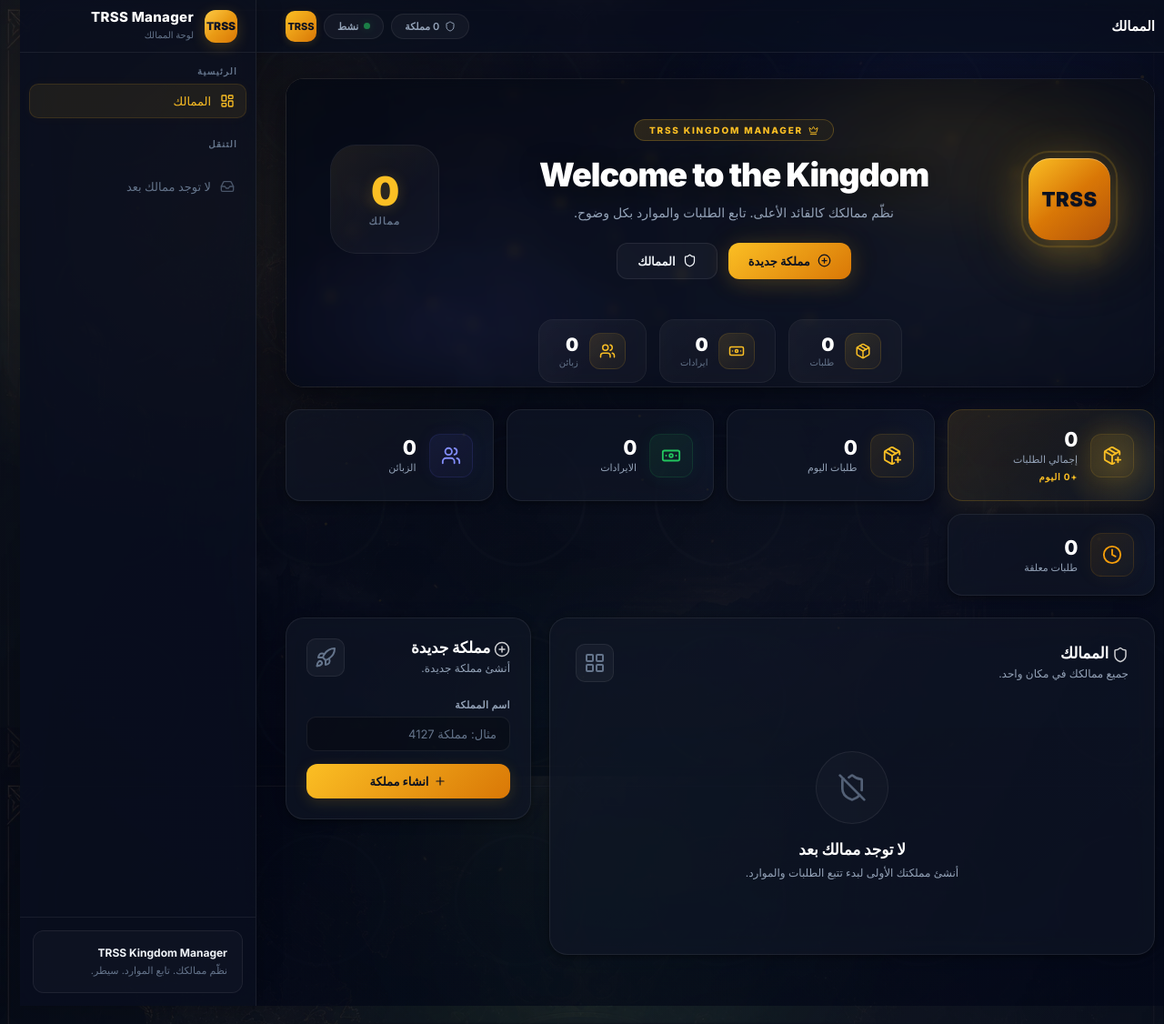
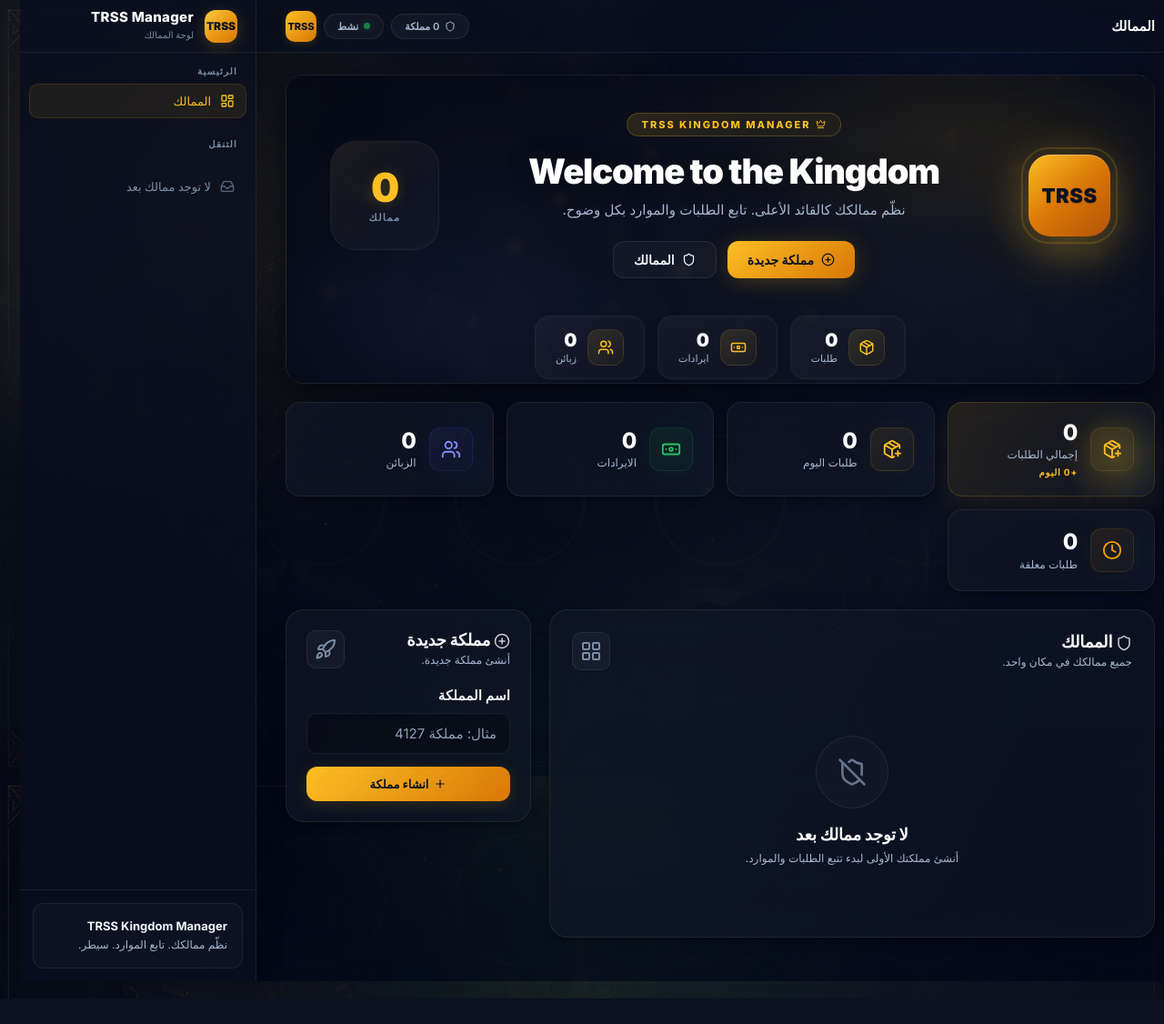
Before and after one commit to ahmadalknk323-cmd/orders-tracker, a Flask app: page / in a window 1280 px wide. Shown: the whole page at 91% size. After the commit the page ends 1098 px from the top, so only its background shows below. Run offline with Flask 3, Linux system fonts and the light colour scheme; data that the repository does not hold is empty.

Commit message:
Premium typography overhaul: bigger labels, glowing resources, brighter headings, glass text-shadow, denser cards, improved Arabic readability

```diff
--- a/static/style.css
+++ b/static/style.css
@@ -26,8 +26,8 @@
   --danger-glow:rgba(239,68,68,.1);
   --text:#F1F5F9;
   --text-bright:#FFFFFF;
-  --muted:#94A3B8;
-  --muted-dim:#64748B;
+  --muted:#A8B8D0;
+  --muted-dim:#7B8DA6;
   --food:#F97316;
   --wood:#D2A679;
   --stone:#94A3B8;
@@ -157,8 +157,8 @@ img{display:block;max-width:100%}
   padding:16px;border-radius:var(--radius);
   background:rgba(255,255,255,.025);border:1px solid var(--border);
 }
-.sidebar-footer-card h4{font-size:12px;font-weight:700;color:var(--text);margin-bottom:4px}
-.sidebar-footer-card p{font-size:11px;color:var(--muted-dim);line-height:1.5}
+.sidebar-footer-card h4{font-size:13px;font-weight:700;color:var(--text);margin-bottom:4px}
+.sidebar-footer-card p{font-size:12px;color:var(--muted);line-height:1.5}
 
 /* ── Mobile sidebar ── */
 .sidebar-toggle{display:none}
@@ -214,7 +214,7 @@ img{display:block;max-width:100%}
 }
 
 /* ── Content ── */
-.content{padding:28px 32px 56px;display:flex;flex-direction:column;gap:24px}
+.content{padding:24px 32px 48px;display:flex;flex-direction:column;gap:20px}
 
 /* ═══════════════════════════════════════
    CARDS — Glass Panels
@@ -222,7 +222,7 @@ img{display:block;max-width:100%}
 .card{
   background:var(--surface);backdrop-filter:blur(16px);-webkit-backdrop-filter:blur(16px);
   border:1px solid var(--border);
-  border-radius:var(--radius-xl);padding:28px;
+  border-radius:var(--radius-xl);padding:24px;
   box-shadow:var(--shadow),0 0 40px rgba(59,130,246,.02);
   transition:transform .3s cubic-bezier(.22,1,.36,1),box-shadow .3s ease,border-color .3s ease,opacity .3s ease;
   animation:cardReveal .45s ease both;
@@ -230,8 +230,8 @@ img{display:block;max-width:100%}
 .card:hover{border-color:var(--border-hover);box-shadow:var(--shadow-md),0 0 60px rgba(59,130,246,.03);transform:translateY(-3px)}
 @keyframes cardReveal{from{opacity:0;transform:translateY(10px)}to{opacity:1;transform:translateY(0)}}
 
-.card-header{display:flex;align-items:flex-start;justify-content:space-between;margin-bottom:24px}
-.card-header h2{font-size:17px;font-weight:700;color:var(--text-bright);letter-spacing:-.01em}
+.card-header{display:flex;align-items:flex-start;justify-content:space-between;margin-bottom:20px}
+.card-header h2{font-size:18px;font-weight:800;color:var(--text-bright);letter-spacing:-.01em;text-shadow:0 0 12px rgba(255,255,255,.08)}
 .card-header p{font-size:12px;color:var(--muted);margin-top:4px;font-weight:400}
 
 .card-header-icon{
@@ -249,19 +249,19 @@ img{display:block;max-width:100%}
 .form-row.resources{display:grid;grid-template-columns:repeat(4,1fr);gap:12px}
 .form-group{flex:1;min-width:0}
 .form-group.full{flex:1}
-.form-group label{display:block;font-size:11px;font-weight:600;color:var(--muted);margin-bottom:6px;letter-spacing:.03em;text-transform:uppercase}
+.form-group label{display:block;font-size:15px;font-weight:700;color:var(--text);margin-bottom:10px;letter-spacing:.01em;text-transform:none}
 .form-group input,.form-group select,.form-group textarea{
-  width:100%;padding:10px 14px;
+  width:100%;padding:12px 14px;
   background:rgba(0,0,0,.25);border:1px solid var(--border);border-radius:var(--radius-sm);
-  color:var(--text);font-size:13px;font-family:inherit;transition:all var(--t);
+  color:var(--text);font-size:15px;font-family:inherit;transition:all var(--t);
 }
-.form-group input::placeholder,.form-group textarea::placeholder{color:var(--muted-dim)}
+.form-group input::placeholder,.form-group textarea::placeholder{color:var(--muted);opacity:.85}
 .form-group input:focus,.form-group select:focus,.form-group textarea:focus{outline:none;border-color:rgba(99,102,241,.4);box-shadow:0 0 0 3px rgba(99,102,241,.08)}
 
-.resource-food label{color:var(--food)}
-.resource-wood label{color:var(--wood)}
-.resource-stone label{color:var(--stone)}
-.resource-gold label{color:var(--gold-res)}
+.resource-food label{color:var(--food);text-shadow:0 0 12px rgba(249,115,22,.3)}
+.resource-wood label{color:var(--wood);text-shadow:0 0 12px rgba(210,166,121,.3)}
+.resource-stone label{color:#C8D6E5;text-shadow:0 0 12px rgba(148,163,184,.25)}
+.resource-gold label{color:var(--gold-res);text-shadow:0 0 12px rgba(251,191,36,.3)}
 .resource-food input:focus{border-color:var(--food);box-shadow:0 0 0 3px rgba(249,115,22,.08)}
 .resource-wood input:focus{border-color:var(--wood);box-shadow:0 0 0 3px rgba(210,166,121,.08)}
 .resource-stone input:focus{border-color:var(--stone);box-shadow:0 0 0 3px rgba(148,163,184,.08)}
@@ -533,21 +535,21 @@ img{display:block;max-width:100%}
   padding:5px 16px;border-radius:var(--radius-pill);
   background:linear-gradient(135deg,rgba(251,191,36,.14),rgba(251,191,36,.04));
   border:1px solid rgba(251,191,36,.22);
-  color:var(--gold);font-size:10px;font-weight:800;letter-spacing:.18em;
+  color:var(--gold);font-size:11px;font-weight:800;letter-spacing:.18em;
   margin-bottom:12px;
 }
 .hero-title{
-  font-size:36px;font-weight:900;color:var(--text-bright);
+  font-size:38px;font-weight:900;color:var(--text-bright);
   letter-spacing:-.03em;line-height:1.1;
-  text-shadow:0 2px 24px rgba(0,0,0,.4);
+  text-shadow:0 2px 24px rgba(0,0,0,.4),0 0 30px rgba(255,255,255,.06);
 }
-.hero-subtitle{font-size:14px;color:var(--muted);font-weight:400;margin-top:4px;max-width:420px;line-height:1.6}
+.hero-subtitle{font-size:15px;color:var(--muted);font-weight:400;margin-top:4px;max-width:420px;line-height:1.6}
 
 /* Buttons */
 .hero-btns{display:flex;gap:12px;margin-top:16px}
 .hero-btn{
   display:inline-flex;align-items:center;gap:8px;
-  padding:11px 22px;border-radius:var(--radius);font-size:13px;font-weight:700;
+  padding:11px 22px;border-radius:var(--radius);font-size:14px;font-weight:700;
   font-family:inherit;cursor:pointer;text-decoration:none;
   transition:all .3s cubic-bezier(.4,0,.2,1);white-space:nowrap;border:none;
 }
@@ -620,7 +622,7 @@ img{display:block;max-width:100%}
 .hero-fstat-icon svg{width:18px;height:18px}
 .hero-fstat-info{text-align:right}
 .hero-fstat-num{font-size:20px;font-weight:900;color:var(--text-bright);line-height:1;letter-spacing:-.02em}
-.hero-fstat-label{font-size:10px;color:var(--muted-dim);font-weight:500;margin-top:3px}
+.hero-fstat-label{font-size:11px;color:var(--muted);font-weight:500;margin-top:3px}
 
 /* Hero responsive */
 @media(max-width:1024px){
@@ -673,8 +675,8 @@ img{display:block;max-width:100%}
 .qs-icon-green{background:linear-gradient(135deg,rgba(34,197,94,.1),rgba(34,197,94,.04));border:1px solid rgba(34,197,94,.12);color:var(--success);box-shadow:0 0 20px rgba(34,197,94,.06)}
 .qs-icon-blue{background:linear-gradient(135deg,rgba(99,102,241,.1),rgba(99,102,241,.04));border:1px solid rgba(99,102,241,.12);color:#818CF8;box-shadow:0 0 20px rgba(99,102,241,.06)}
 .qs-icon-amber{background:linear-gradient(135deg,rgba(245,158,11,.1),rgba(245,158,11,.04));border:1px solid rgba(245,158,11,.12);color:var(--warning);box-shadow:0 0 20px rgba(245,158,11,.06)}
-.qs-num{font-size:22px;font-weight:800;color:var(--text-bright);line-height:1.1;letter-spacing:-.02em}
-.qs-label{font-size:11px;color:var(--muted);font-weight:500;margin-top:3px}
+.qs-num{font-size:24px;font-weight:800;color:var(--text-bright);line-height:1.1;letter-spacing:-.02em;text-shadow:0 0 10px rgba(255,255,255,.06)}
+.qs-label{font-size:12px;color:var(--muted);font-weight:500;margin-top:3px}
 .qs-card-featured{position:relative;overflow:hidden;border-color:rgba(251,191,36,.16);background:linear-gradient(135deg,rgba(251,191,36,.12),rgba(17,24,39,.8));box-shadow:0 12px 30px rgba(251,191,36,.08)}
 .qs-card-featured::after{content:'';position:absolute;inset:auto -20px -20px auto;width:120px;height:120px;border-radius:50%;background:radial-gradient(circle,rgba(251,191,36,.2),transparent 70%)}
 .qs-trend{margin-top:6px;font-size:10px;font-weight:700;color:var(--gold);letter-spacing:.08em;text-transform:uppercase}
@@ -722,7 +724,7 @@ img{display:block;max-width:100%}
 }
 .empty-state-icon svg{width:32px;height:32px;color:var(--muted-dim);opacity:.8}
 .empty-state:hover .empty-state-icon{border-color:var(--border-hover);transform:scale(1.05)}
-.empty-state h3{font-size:17px;font-weight:700;color:var(--text-bright);margin-bottom:6px;letter-spacing:-.01em}
+.empty-state h3{font-size:18px;font-weight:800;color:var(--text-bright);margin-bottom:6px;letter-spacing:-.01em;text-shadow:0 0 10px rgba(255,255,255,.06)}
 .empty-state p{font-size:12px;color:var(--muted);max-width:320px;margin:0 auto;line-height:1.6}
 
 /* ═══════════════════════════════════════
```
Also changed, not shown: other parts of static/style.css (+53 -50 lines).
